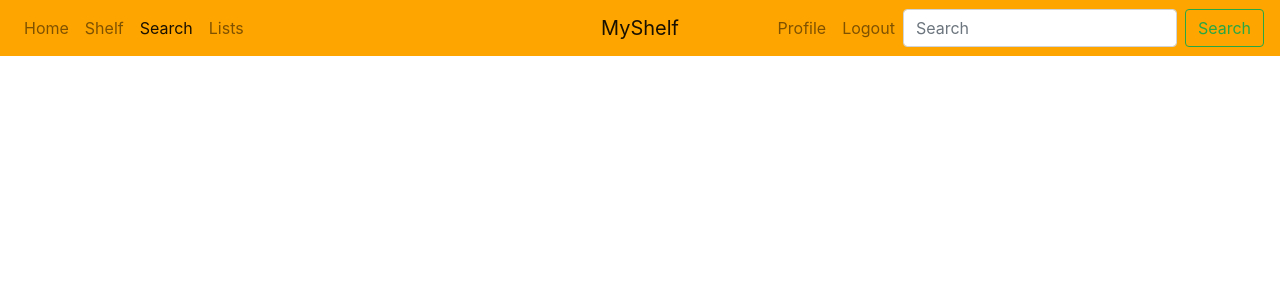
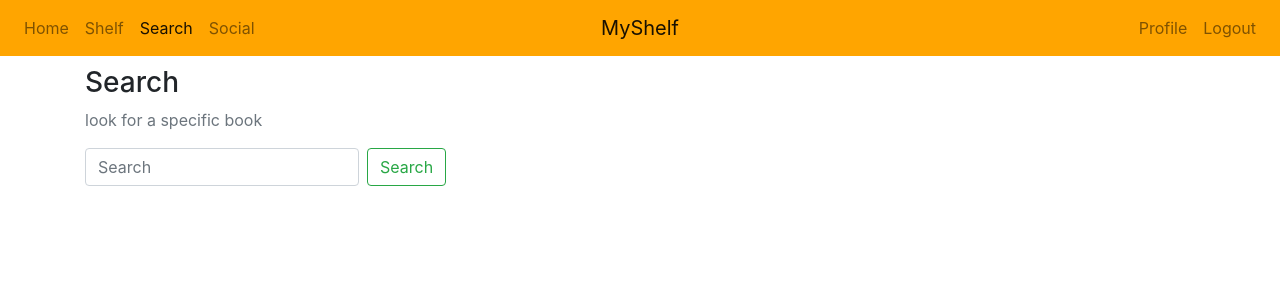
Before and after one commit to btudorache/myshelf, a Django app: page /books/search/all/ in a window 1280 px wide. Shown: the top 300 px of the page. Run offline with Django 3.2, Linux system fonts and the light colour scheme; the visitor is signed in with stand-in values (Sample User, id 1); data that the repository does not hold is empty; some libraries are stand-ins or nearby versions.

Commit message:
modified templates

```diff
--- a/accounts/templates/accounts/user/user_detail.html
+++ b/accounts/templates/accounts/user/user_detail.html
@@ -1,6 +1,6 @@
 {% extends "base.html" %}
 
-{% block title %}{{ user.get_full_name }}{% endblock %}
+{% block title %}Profile{% endblock %}
 
 {% block content %}
   <div class="row row-content align-items-center">
--- a/books/templates/books/book_search_list.html
+++ b/books/templates/books/book_search_list.html
@@ -1,8 +1,21 @@
 {% extends "base.html" %}
 
-{% block title %}{{ user.get_full_name }}{% endblock %}
+{% block title %}List{% endblock %}
 
 {% block content %}
+  <div class="search-bar">
+    <div class="row">
+      <div class="col">
+        <h3>Search</h3>
+        <p class='text-muted'>look for a specific book</p>
+        <form class="form-inline my-2 my-lg-0">
+          <input class="form-control mr-sm-2" type="search" placeholder="Search" aria-label="Search">
+          <button class="btn btn-outline-success my-2 my-sm-0" type="submit">Search</button>
+        </form>
+      </div>
+    </div>
+  </div>
+
   {% for book in books %}
     <div class="h-30 row row-content align-items-center" id="book-row">
       <div class="col-sm-4 col-md-3">
--- a/books/views.py
+++ b/books/views.py
@@ -12,6 +12,7 @@ from .forms import BookRateForm
 
 @login_required
 def book_search_list(request, genre_id=None):
+    # TODO: add average rating and your rating to every book in the list
     if genre_id is None:
         books = Book.objects.all()
     else:
--- a/layout/templates/base.html
+++ b/layout/templates/base.html
@@ -30,7 +30,7 @@
               <a class="nav-link" href="{% url 'book_list' %}">Search</a>
             </li>
             <li class="nav-item">
-              <a class="nav-link" href="#">Lists</a>
+              <a class="nav-link" href="#">Social</a>
             </li>
           </ul>
         </div>
@@ -60,11 +60,6 @@
               </li>
             {% endif %}
           </ul>
-
-          <form class="form-inline my-2 my-lg-0">
-            <input class="form-control mr-sm-2" type="search" placeholder="Search" aria-label="Search">
-            <button class="btn btn-outline-success my-2 my-sm-0" type="submit">Search</button>
-          </form>
         </div>
       </nav>
     </header>
```
